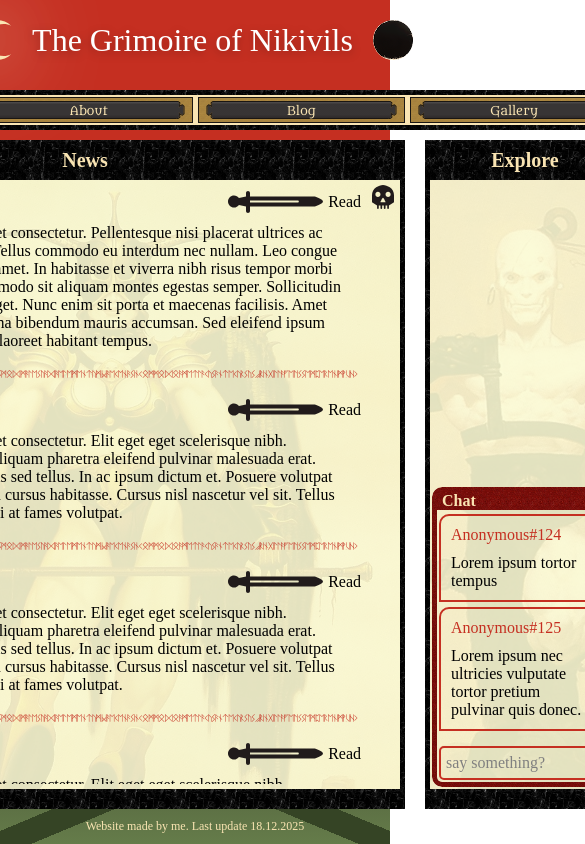
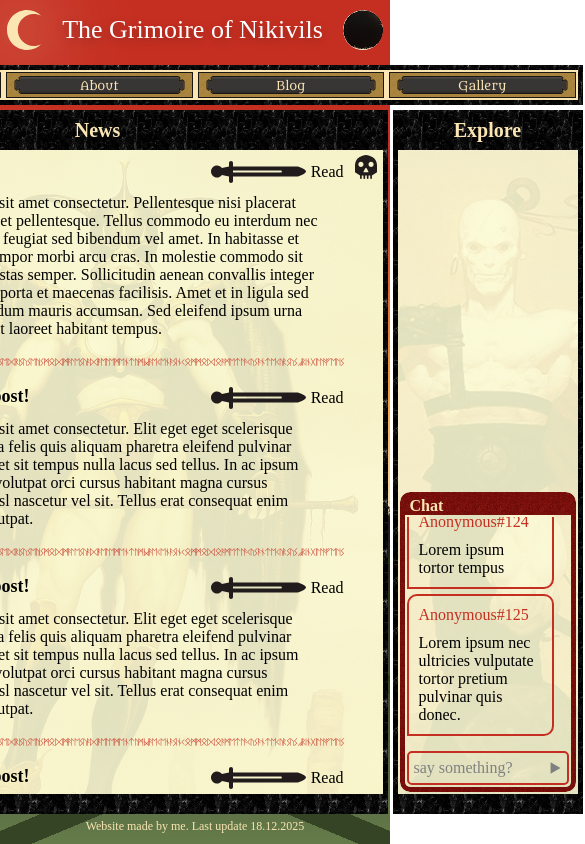
Before and after one commit to NikitaVirachev/nikivils-grimoire-frontend, a React (Vite) app: page / in a window 390 px wide. Shown: the top 844 px of the page, 585 px wide, since content can reach past the window. Built offline with nearby package versions, Linux system fonts and the light colour scheme.

Commit message:
feat #4: make layout responsible for tab-portrait breakpoint

```diff
--- a/src/components/Background/Pyramid.tsx
+++ b/src/components/Background/Pyramid.tsx
@@ -39,7 +39,7 @@ const PyramidRoot = styled.div<{ $topPartHeight: string }>`
   )}
 
   ${respond(
-    'tab-portrait',
+    'tab-square',
     css`
       display: none;
     `
--- a/src/components/Background/Tower.tsx
+++ b/src/components/Background/Tower.tsx
@@ -39,7 +39,7 @@ const TowerRoot = styled.div<{ $topPartHeight: string }>`
   )}
 
   ${respond(
-    'tab-portrait',
+    'tab-square',
     css`
       display: none;
     `
--- a/src/components/Header/Header.tsx
+++ b/src/components/Header/Header.tsx
@@ -1,7 +1,8 @@
-import styled from 'styled-components';
+import styled, { css } from 'styled-components';
 
 import Crescent from './Crescent';
 import BlackSun from './BlackSun';
+import { respond } from '../../styles/Mixins';
 
 const Container = styled.header`
   display: flex;
@@ -12,6 +13,13 @@ const Container = styled.header`
   grid-column: -1 / 1;
 
   padding: 2rem 0;
+
+  ${respond(
+    'tab-portrait',
+    css`
+      padding: 1rem 0;
+    `
+  )}
 `;
 
 const Title = styled.span`
--- a/src/layouts/PageFrame.tsx
+++ b/src/layouts/PageFrame.tsx
@@ -1,5 +1,5 @@
 import type { PropsWithChildren } from 'react';
-import styled from 'styled-components';
+import styled, { css } from 'styled-components';
 
 import Header from '../components/Header/Header';
 import Navbar from '../components/Navbar/Navbar';
@@ -14,11 +14,21 @@ const Layout = styled.div`
   column-gap: 2rem;
   row-gap: 1rem;
   align-content: start;
+
   height: 100%;
   padding-bottom: 1rem;
 
   position: relative;
   z-index: 5;
+
+  ${respond(
+    'tab-portrait',
+    css`
+      grid-template-columns: repeat(4, [col-start] 19rem [col-end]);
+      column-gap: 0.5rem;
+      row-gap: 0.5rem;
+    `
+  )}
 `;
 
 const PageFrame = ({ children }: PropsWithChildren) => {
--- a/src/styles/GlobalStyle.tsx
+++ b/src/styles/GlobalStyle.tsx
@@ -3,6 +3,7 @@ import { createGlobalStyle, css } from 'styled-components';
 import Coelacanth from '../assets/fonts/Coelacanth.otf';
 import Metamorphous from '../assets/fonts/Metamorphous-Regular.ttf';
 import ElderFuthark from '../assets/fonts/Rune.ttf';
+import { respond } from './Mixins';
 
 const styles = css`
   *,
@@ -82,6 +83,13 @@ const styles = css`
     --h4: 1.8rem;
     --p: 1.6rem;
     --small: 1.2rem;
+
+    ${respond(
+      'tab-portrait',
+      css`
+        --h1: 2.6rem;
+      `
+    )}
   }
 `;
 
--- a/src/styles/Mixins.tsx
+++ b/src/styles/Mixins.tsx
@@ -1,17 +1,23 @@
 import { css } from 'styled-components';
 
-type Breakpoint = 'phone' | 'tab-landscape' | 'tab-portrait' | 'desktop';
+type Breakpoint = 'phone' | 'tab-landscape' | 'tab-square' | 'tab-portrait' | 'desktop';
 type CssBlock = ReturnType<typeof css>;
 
 export const respond = (breakpoint: Breakpoint, content: CssBlock) => {
   switch (breakpoint) {
     case 'phone':
       return css`
-        @media only screen and (width < 800px) {
+        @media only screen and (width < 805px) {
           ${content};
         }
       `;
     case 'tab-portrait':
+      return css`
+        @media only screen and (width < 900px) {
+          ${content};
+        }
+      `;
+    case 'tab-square':
       return css`
         @media only screen and (width < 1095px) {
           ${content};
```
